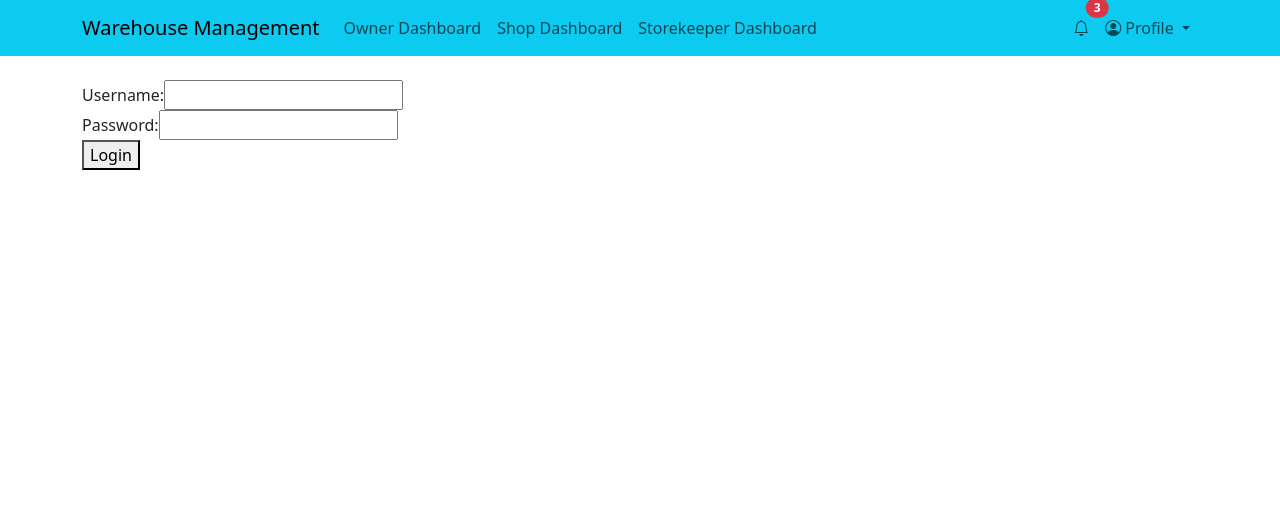
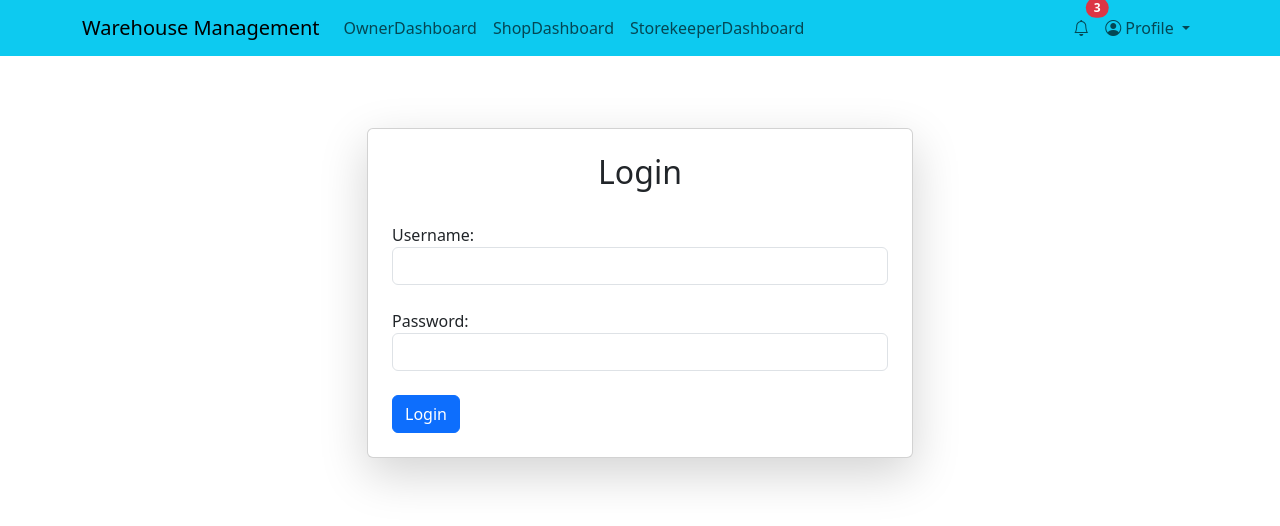
Before and after one commit to allankalema/WarehouseManagement, a Django app: page /user/login/ in a window 1280 px wide. Shown: the top 526 px of the page. Run offline with Django 5.2, Linux system fonts and the light colour scheme; some libraries are stand-ins or nearby versions.

Commit message:
worked on  the login page

```diff
--- a/warehouse/templates/user/base.html
+++ b/warehouse/templates/user/base.html
@@ -27,13 +27,13 @@
                 <!-- Dashboard links for different user roles -->
                 <ul class="navbar-nav me-auto">
                     <li class="nav-item">
-                        <a class="nav-link" href="{% url 'user:dashboard' %}">Owner Dashboard</a>
+                        <a class="nav-link" href="{% url 'user:dashboard' %}">OwnerDashboard</a>
                     </li>
                     <li class="nav-item">
-                        <a class="nav-link" href="{% url 'user:shop_dashboard' %}">Shop Dashboard</a>
+                        <a class="nav-link" href="{% url 'user:shop_dashboard' %}">ShopDashboard</a>
                     </li>
                     <li class="nav-item">
-                        <a class="nav-link" href="{% url 'user:store_manager_dashboard' %}">Storekeeper Dashboard</a>
+                        <a class="nav-link" href="{% url 'user:store_manager_dashboard' %}">StorekeeperDashboard</a>
                     </li>
                 </ul>
 
--- a/warehouse/templates/user/login.html
+++ b/warehouse/templates/user/login.html
@@ -5,16 +5,22 @@
 {% block content %}
 
 <!-- templates/user/login.html -->
+
+<div class="container mt-4 d-flex justify-content-center">
+    <div class="card fancy-card mt-5 shadow-lg p-4 w-50 col-sm-12">
 <form method="post">
     {% csrf_token %}
-    <label>Username:</label><input type="text" name="username" required><br>
-    <label>Password:</label><input type="password" name="password" required><br>
-    <button type="submit">Login</button>
+    <h2 class="text-center text-dark">Login</h2><br>
+    <label>Username:</label><input type="text" class="form-control" name="username" required><br>
+    <label>Password:</label><input type="password" class="form-control" name="password" required><br>
+    <button type="submit" class="btn btn-primary">Login</button>
 </form>
 {% if messages %}
     {% for message in messages %}
         <p>{{ message }}</p>
     {% endfor %}
 {% endif %}
+</div>
+</div>
 
 {% endblock %}
```
Also changed, not shown: warehouse/db.sqlite3.
